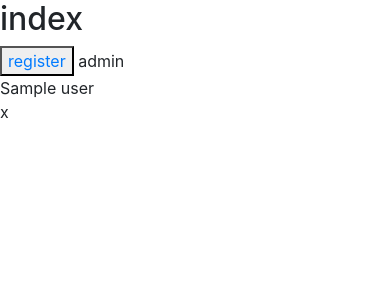
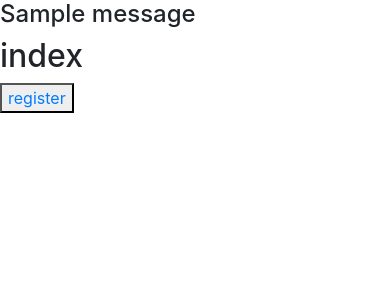
Before and after one commit to Code-Institute-Submissions/robertc181-player-link-, a Flask app: page / in a window 390 px wide. Shown: the top 300 px of the page. Run offline with Flask 2, Linux system fonts and the light colour scheme; one stand-in notice (Sample message) is shown; a database or web service that is not in the repository returns one stand-in record (values such as "Sample title"); some libraries are stand-ins or nearby versions.

Commit message:
Add name feature to register and Display flash messages

```diff
--- a/app.py
+++ b/app.py
@@ -37,7 +37,8 @@ def register():
             return redirect(url_for("register"))
 
         register = {
-            "select-role": request.form.get("select-role"),
+            "name": request.form.get("name").lower(),
+            "user-type": request.form.get("user-type"),
             "username": request.form.get("username").lower(),
             "password": generate_password_hash(request.form.get("password"))
         }
@@ -51,6 +52,7 @@ def register():
     return render_template("register.html")
 
 
+
 if __name__ == "__main__":
     app.run(host=os.environ.get("IP"),
             port=int(os.environ.get("PORT")),
--- a/templates/base.html
+++ b/templates/base.html
@@ -10,6 +10,19 @@
 </head>
 
 <body>
+    <section>
+        <!-- flash messages -->
+        {% with messages = get_flashed_messages() %}
+            {% if messages %}
+                {% for message in messages %}
+                    <div class="">
+                        <h4 class="">{{ message }}</h4>
+
+                    </div>
+                {% endfor %}
+            {% endif %}
+        {% endwith %}
+    </section>
     {% block content %}
     {% endblock %}
 
--- a/templates/index.html
+++ b/templates/index.html
@@ -3,10 +3,6 @@
 <h2>index</h2>
     <button><a href="{{ url_for('register') }}">register</a></button>
 
-    {% for user in users %}
-        {{ user.user_type }}<br>
-        {{ user.name }}<br>
-        {{ user.password }}<br>
-    {% endfor %}
+
 
 {% endblock %}
```
Also changed, not shown: templates/register.html (+12 -5 lines).
